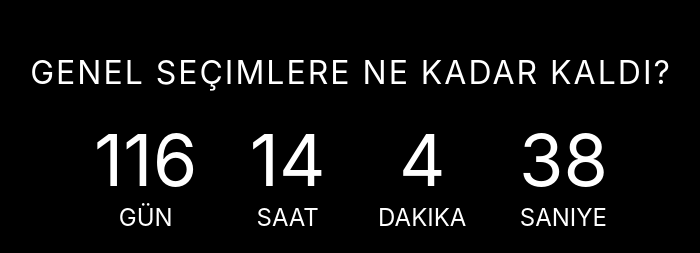
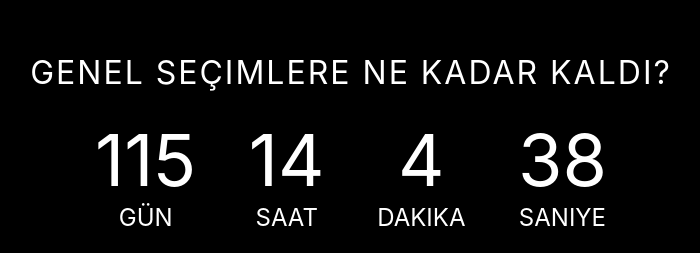
Before and after one commit to EReaXe/election-day-counter, a plain HTML site: page index.html in a window 1280 px wide. Shown: the part 246-499 px from the top of the page, without its empty margins (289-989 px from the left). Drawn offline with Linux system fonts and the light colour scheme.

Commit message:
Update index.html

```diff
--- a/index.html
+++ b/index.html
@@ -150,7 +150,7 @@
           hour = minute * 60,
           day = hour * 24;
 
-        let secim = "May 15, 2023 08:00:00",
+        let secim = "May 14, 2023 08:00:00",
           countDown = new Date(secim).getTime(),
           x = setInterval(function () {
             let now = new Date().getTime(),
```
